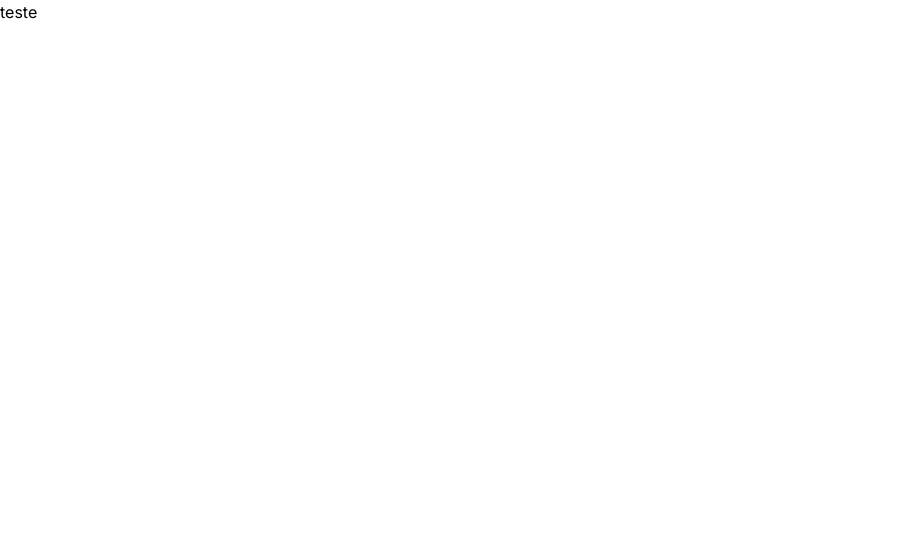
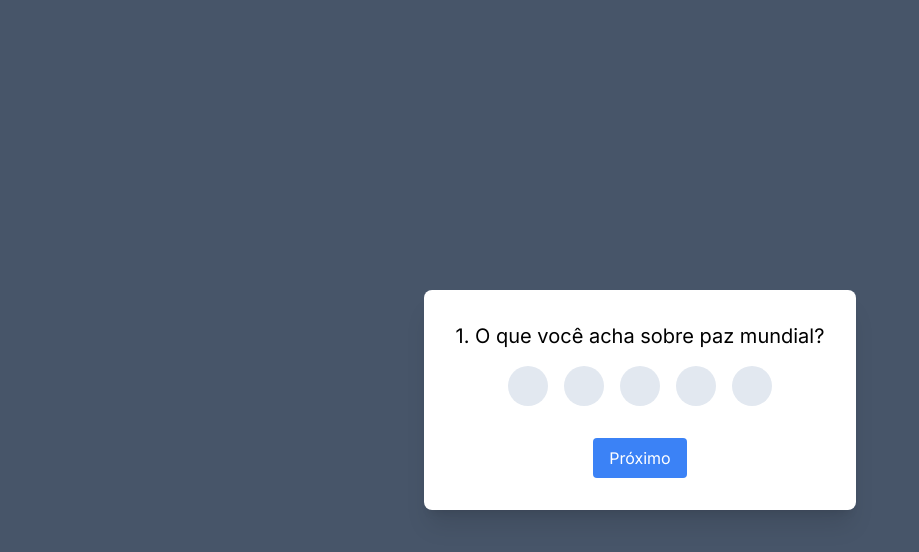
Before and after one commit to Thais-DN/Pesquisa-Satisfa-o, a Next.js app: page /pesquisa in a window 1280 px wide. Shown: the top 552 px of the page, without its empty margins (0-919 px from the left). Built offline with nearby package versions, Linux system fonts and the light colour scheme.

Commit message:
iniciando component

```diff
--- a/src/app/pesquisa/page.tsx
+++ b/src/app/pesquisa/page.tsx
@@ -1,22 +1,9 @@
-"use client";
-import React from "react";
-import { DATA_QUESTIONS } from "@/data";
-// import { Pesquisa } from "@/components/Pesquisa/Pesquisa";
-import Teste from "@/components/Pesquisa/teste";
+import { Pesquisa } from "@/components/Pesquisa/Pesquisa";
 
 export default function Page() {
-    const question = DATA_QUESTIONS[2];
-
     return (
         <div>
-            <Teste />
-            {/* {DATA_QUESTIONS.map((question) => {
-                return (
-                    <div key={question.id}>
-                        <h2>{question.question}</h2>
-                    </div>
-                );
-            })} */}
+            <Pesquisa />
         </div>
     );
 }
--- a/src/components/Pesquisa/Pesquisa.tsx
+++ b/src/components/Pesquisa/Pesquisa.tsx
@@ -1,32 +1,54 @@
-import { DataQuestionsInterface } from "@/data";
+"use client";
 
-interface PesquisaProps {
-    data: DataQuestionsInterface;
-}
+import React, { useState } from "react";
 
-export function Pesquisa({ data }: PesquisaProps) {
+export function Pesquisa() {
+    // Estado para controlar a alternativa selecionada
+    const [selected, setSelected] = useState<number | null>(null);
+
+    // Função para lidar com a seleção de uma alternativa
+    const handleSelect = (index: number) => {
+        setSelected(index);
+    };
+
+    // Função para lidar com o clique no botão 'Próximo'
+    const handleNext = () => {
+        console.log("Resposta selecionada:", selected);
+        // Aqui você pode adicionar a lógica para ir para a próxima pergunta
+    };
+
+    // Cores de hover para cada bolinha
+    const hoverColors = [
+        "hover:bg-red-500", // Vermelho
+        "hover:bg-blue-500", // Azul
+        "hover:bg-green-500", // Verde
+        "hover:bg-yellow-500", // Amarelo
+        "hover:bg-purple-500", // Roxo
+    ];
+
     return (
-        <div>
-            <h2>{data.question}</h2>
-            <div>
-                {data.options.map((option) => {
-                    return (
-                        <div key={option.id}>
-                            <input
-                                type="radio"
-                                value={option.value}
-                                id={`${option.id}`}
-                            />
-                            <label htmlFor={`${option.id}`}>
-                                {option.value}
-                            </label>
-                        </div>
-                    );
-                })}
+        <div className="flex justify-center items-center h-screen bg-slate-600">
+            <div className="text-center p-8 bg-white rounded-lg shadow-xl">
+                <h1 className="text-xl mb-4">
+                    1. O que você acha sobre paz mundial?
+                </h1>
+                <div className="flex justify-center space-x-4 mb-4">
+                    {hoverColors.map((color, index) => (
+                        <button
+                            key={index}
+                            className={`h-10 w-10 rounded-full bg-slate-200 ${color} focus:outline-none focus:ring-2 focus:ring-offset-2 focus:ring-slate-300`}
+                            onClick={() => handleSelect(index)}
+                            aria-label={`Opção ${index + 1}`}
+                        ></button>
+                    ))}
+                </div>
+                <button
+                    onClick={handleNext}
+                    className="mt-4 px-4 py-2 bg-blue-500 text-white rounded hover:bg-blue-600 transition-colors"
+                >
+                    Próximo
+                </button>
             </div>
-            <footer>
-                <button>next</button>
-            </footer>
         </div>
     );
 }
--- a/src/components/Pesquisa/Teste.tsx
+++ /dev/null
@@ -1,7 +0,0 @@
-import React from "react";
-
-function teste() {
-    return <div>teste</div>;
-}
-
-export default teste;
--- a/src/data.ts
+++ b/src/data.ts
@@ -1,33 +1,11 @@
-export interface DataQuestionsInterface {
-    id: number;
-    type: "boolean" | "text" | "number";
-    question: string;
-    options: DataQuestionsOptionsInterface[];
-}
-
 export interface DataQuestionsOptionsInterface {
     id: number;
     value: string;
 }
 
-export const DATA_QUESTIONS: DataQuestionsInterface[] = [
+export const DATA_QUESTIONS = [
     {
         id: 1,
-        type: "boolean",
-        question: "texto qualquer",
-        options: [
-            {
-                id: 1,
-                value: "false",
-            },
-            {
-                id: 2,
-                value: "true",
-            },
-        ],
-    },
-    {
-        id: 2,
         type: "number",
         question: "texto qualquer 2",
         options: [
@@ -57,23 +35,4 @@ export const DATA_QUESTIONS: DataQuestionsInterface[] = [
             },
         ],
     },
-    {
-        id: 4,
-        type: "text",
-        question: "texto qualquer 4",
-        options: [
-            {
-                id: 1,
-                value: "texto 1",
-            },
-            {
-                id: 2,
-                value: "texto 2",
-            },
-            {
-                id: 3,
-                value: "texto 3",
-            },
-        ],
-    },
 ];
```
